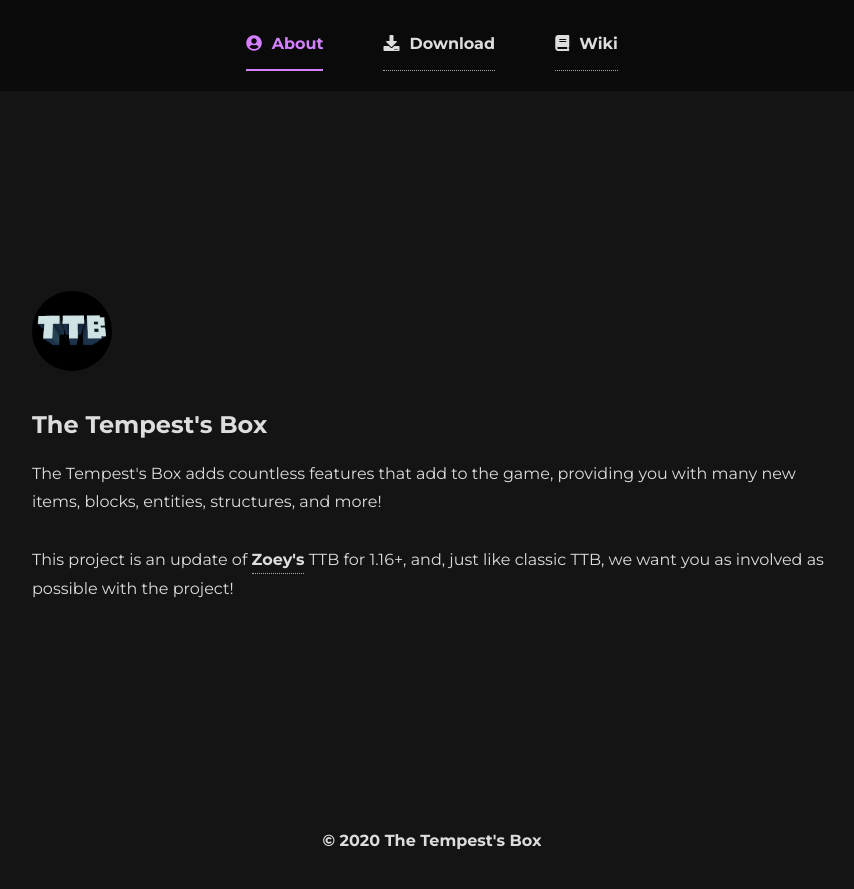
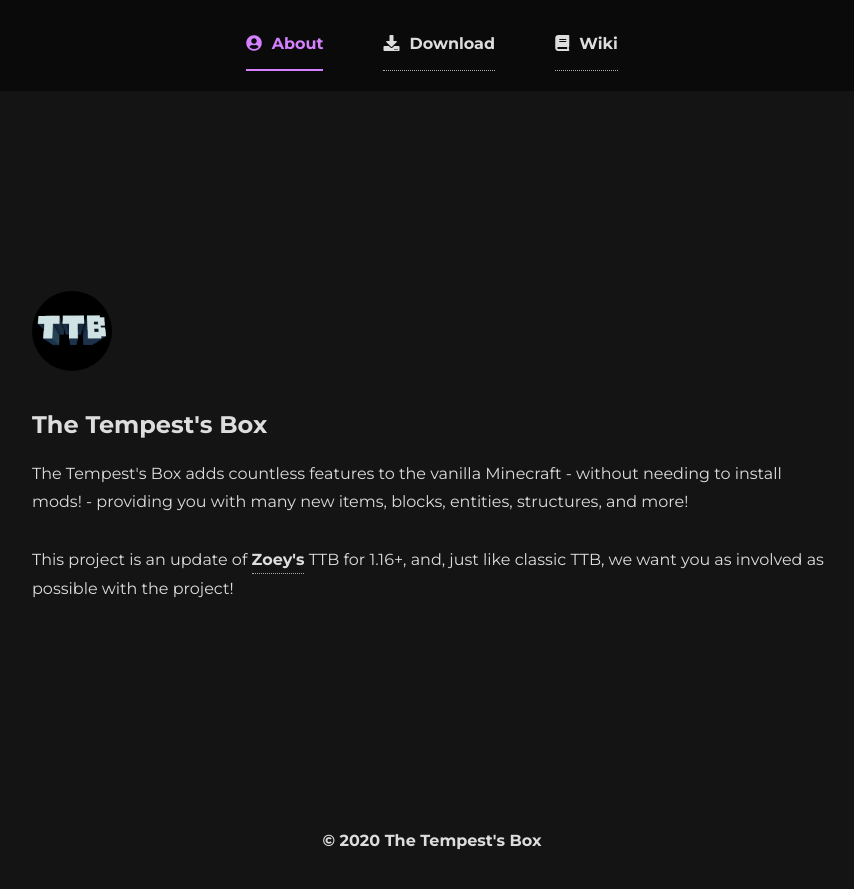
Before and after one commit to tempestsbox/tempestsbox.github.io, a Jekyll site: the page built from index.html, in a window 1280 px wide. Shown: the top 889 px of the page, without its empty margins (208-1062 px from the left). Built offline with Jekyll 4.4.1, drawn with Linux system fonts in a browser that asks for light colours; nearby versions of some CDN libraries.

Commit message:
Fix repetition in intro

```diff
--- a/index.html
+++ b/index.html
@@ -13,7 +13,7 @@
 
 <section id="info">
     <p>
-        The Tempest's Box adds countless features that add to the game, providing you with many new items, blocks, entities, structures, and more!
+        The Tempest's Box adds countless features to the vanilla Minecraft - without needing to install mods! - providing you with many new items, blocks, entities, structures, and more!
 
     <br><br>
 
```
